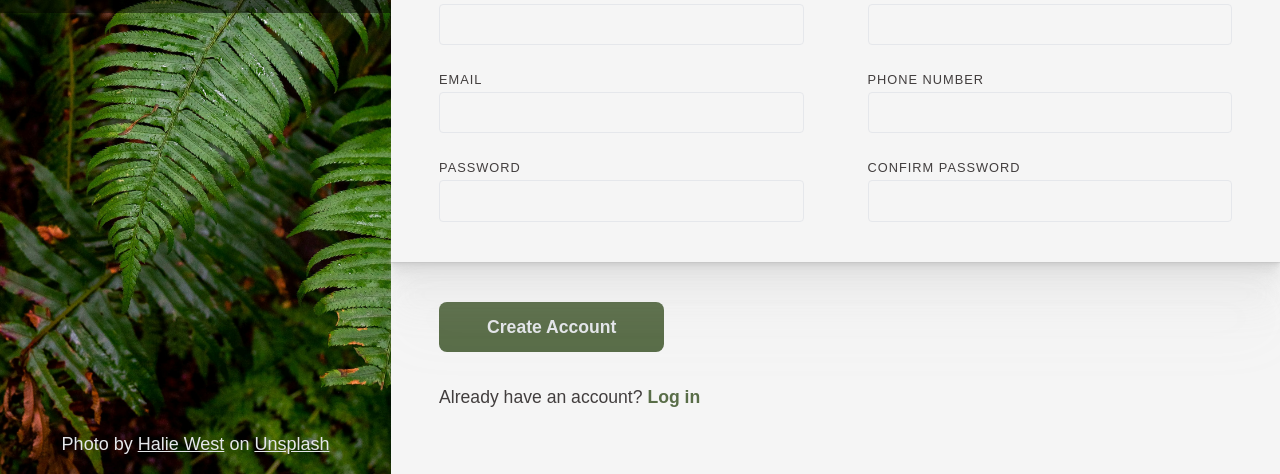
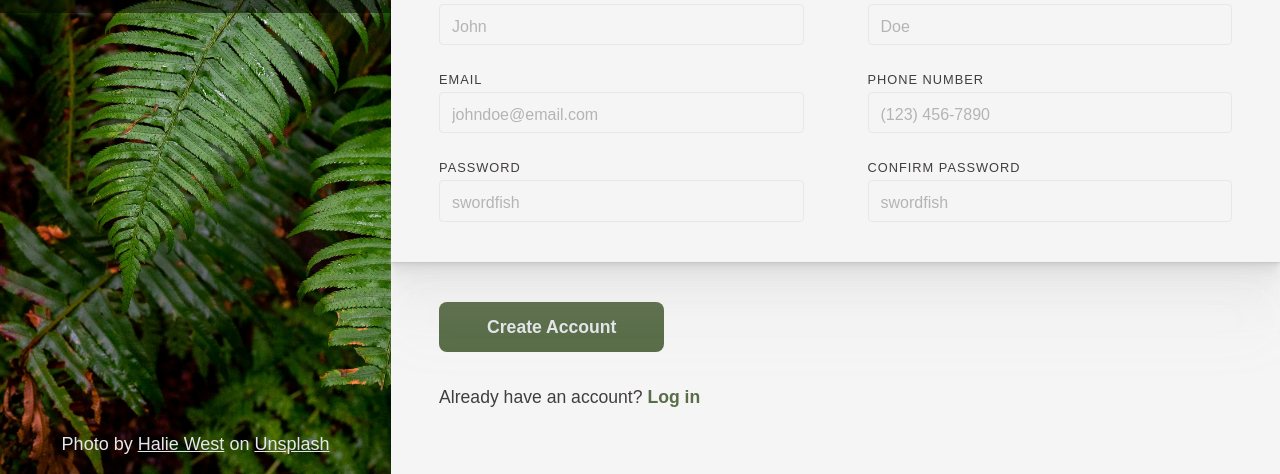
Before and after one commit to BerettaSM/odin-sign-up-form, a plain HTML site: page index.html in a window 1280 px wide. Shown: the part 326-800 px from the top of the page. Drawn offline with Linux system fonts and the light colour scheme.

Commit message:
refactor: add placeholders for form inputs

```diff
--- a/assets/css/style.css
+++ b/assets/css/style.css
@@ -249,6 +249,11 @@ body {
     display: revert;
 }
 
+.form-control input::placeholder {
+    font-size: 1rem;
+    opacity: 0.5;
+}
+
 .form-separator {
     border: 12px solid rgb(0 0 0 / 0);
     box-shadow: var(--shadow-elevation-high);
--- a/index.html
+++ b/index.html
@@ -1,5 +1,6 @@
 <!DOCTYPE html>
 <html lang="en">
+
 <head>
     <meta charset="UTF-8">
     <meta name="viewport" content="width=device-width, initial-scale=1.0">
@@ -7,6 +8,7 @@
     <link rel="stylesheet" href="./assets/css/style.css">
     <script src="./assets/scripts/form.js" defer></script>
 </head>
+
 <body>
 
     <section class="left-section">
@@ -20,7 +22,8 @@
         </div>
 
         <footer>
-            <p>Photo by <a href="https://unsplash.com/pt-br/@haliewestphoto" target="_blank">Halie West</a> on <a href="https://unsplash.com/" target="_blank">Unsplash</a></p>
+            <p>Photo by <a href="https://unsplash.com/pt-br/@haliewestphoto" target="_blank">Halie West</a> on <a
+                    href="https://unsplash.com/" target="_blank">Unsplash</a></p>
         </footer>
 
     </section>
@@ -38,7 +41,8 @@
             </div>
 
             <div class="form-intro">
-                <p>This is not a real online service! You know you need something <br /> like this in your life to help you realize your deepest dreams.<br /> Sign up <em>now</em> to get started.</p>
+                <p>This is not a real online service! You know you need something <br /> like this in your life to help
+                    you realize your deepest dreams.<br /> Sign up <em>now</em> to get started.</p>
 
                 <p>You <em>know</em> you want to.</p>
             </div>
@@ -51,7 +55,7 @@
                     <div class="form-controls">
                         <div class="form-control">
                             <label for="first-name">First Name</label>
-                            <input type="text" id="first-name" name="first-name">
+                            <input type="text" id="first-name" name="first-name" placeholder="John">
                             <span class="validation-error">
                                 <span aria-label="Error">*</span> <span class="message"></span>
                             </span>
@@ -59,7 +63,7 @@
 
                         <div class="form-control">
                             <label for="last-name">Last Name</label>
-                            <input type="text" id="last-name" name="last-name">
+                            <input type="text" id="last-name" name="last-name" placeholder="Doe">
                             <span class="validation-error">
                                 <span aria-label="Error">*</span> <span class="message"></span>
                             </span>
@@ -67,7 +71,7 @@
 
                         <div class="form-control">
                             <label for="email">Email</label>
-                            <input type="email" id="email" name="email">
+                            <input type="email" id="email" name="email" placeholder="johndoe@email.com">
                             <span class="validation-error">
                                 <span aria-label="Error">*</span> <span class="message"></span>
                             </span>
@@ -75,7 +79,7 @@
 
                         <div class="form-control">
                             <label for="phone">Phone Number</label>
-                            <input type="tel" id="phone" name="phone">
+                            <input type="tel" id="phone" name="phone" placeholder="(123) 456-7890">
                             <span class="validation-error">
                                 <span aria-label="Error">*</span> <span class="message"></span>
                             </span>
@@ -83,7 +87,7 @@
 
                         <div class="form-control">
                             <label for="password">Password</label>
-                            <input type="password" id="password" name="password">
+                            <input type="password" id="password" name="password" placeholder="swordfish">
                             <span class="validation-error">
                                 <span aria-label="Error">*</span> <span class="message"></span>
                             </span>
@@ -91,7 +95,8 @@
 
                         <div class="form-control">
                             <label for="confirm-password">Confirm Password</label>
-                            <input type="password" id="confirm-password" name="confirm-password">
+                            <input type="password" id="confirm-password" name="confirm-password"
+                                placeholder="swordfish">
                             <span class="validation-error">
                                 <span aria-label="Error">*</span> <span class="message"></span>
                             </span>
@@ -116,4 +121,5 @@
     </section>
 
 </body>
+
 </html>
```
